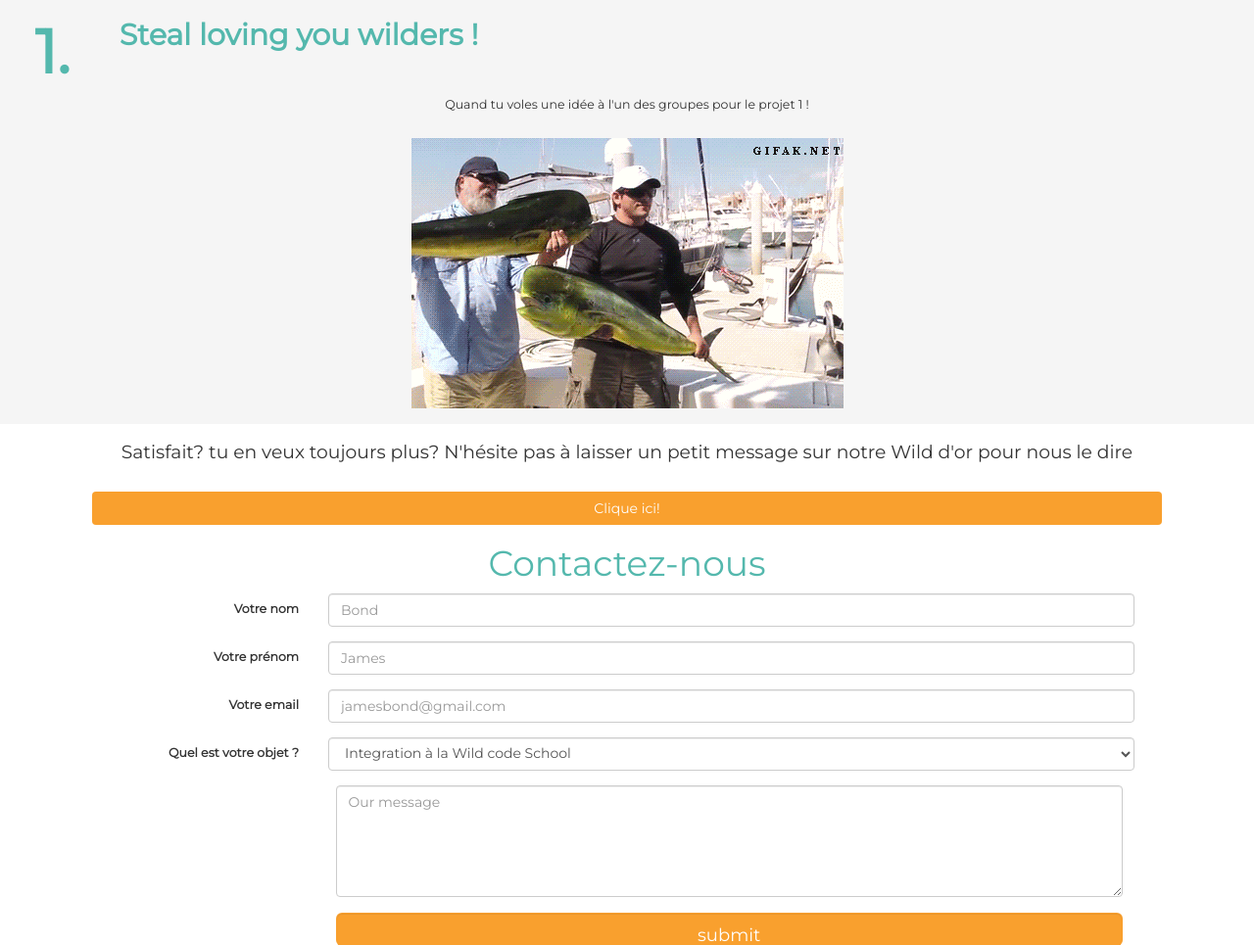
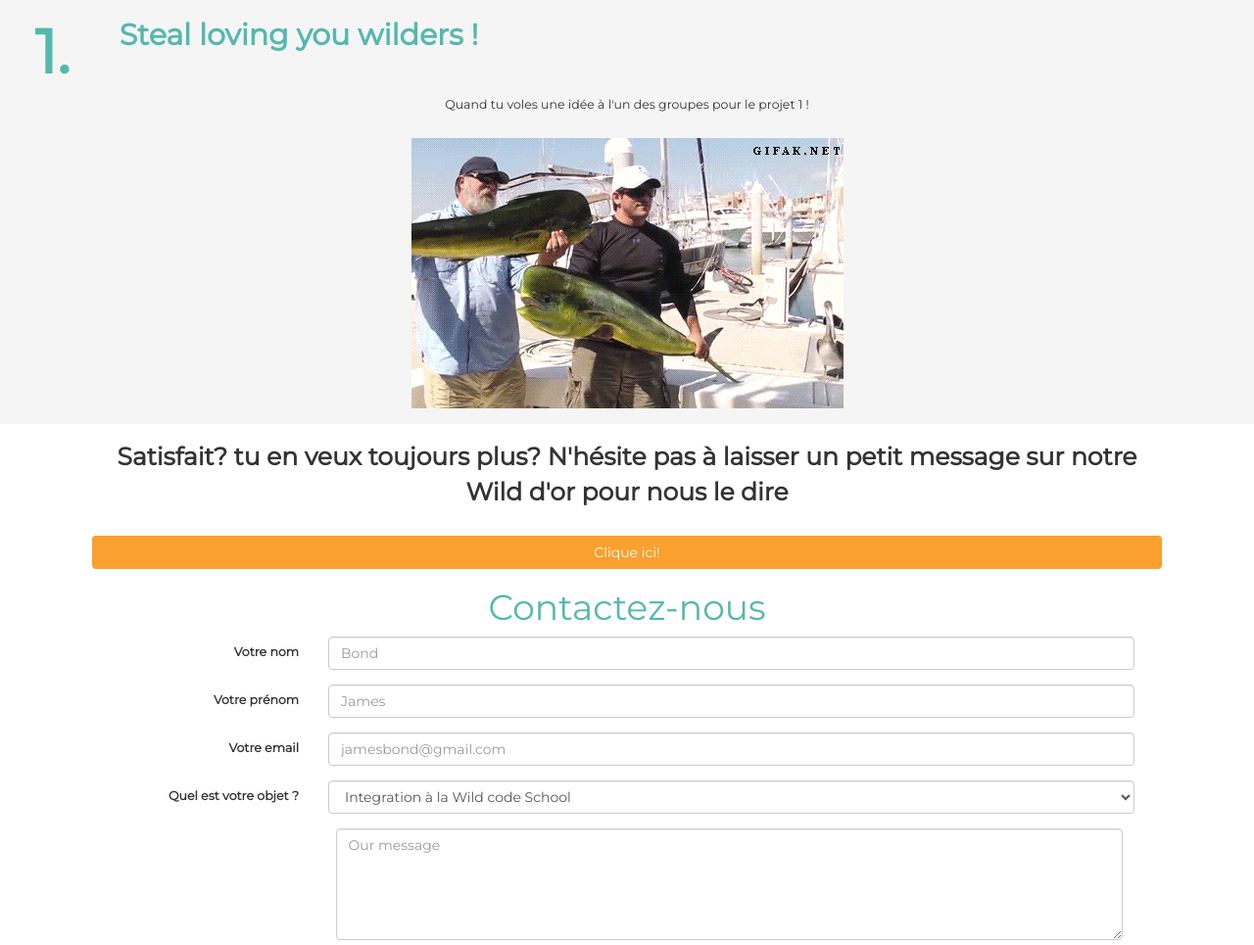
Before and after one commit to LouisBruge/lesjoiesdelawild, a PHP site: page /src/php/top_10.php in a window 1280 px wide. Shown: the part 3466-4431 px from the top of the page at 98% size. Run offline with PHP 8.4, Linux system fonts and the light colour scheme.

Commit message:
increase the size of the #linkTotheGoldenWild p

```diff
--- a/src/css/top_10.css
+++ b/src/css/top_10.css
@@ -99,7 +99,7 @@ p {
  *
  * */
 #linkToTheGoldenWild p {
-   font-size: 3em;
+   font-size: 4em;
    padding-top: 2vmin;
 }
 .btn-orange {
--- a/src/php/top_10.php
+++ b/src/php/top_10.php
@@ -182,7 +182,7 @@
         <section id="linkToTheGoldenWild">
             <div class="row">
                 <div class="col-xs-10 col-xs-offset-1 text-center">
-                    <p> Satisfait? tu en veux toujours plus? N'hésite pas à laisser un petit message sur notre Wild d'or pour nous le dire </p>
+                    <p><b> Satisfait? tu en veux toujours plus? N'hésite pas à laisser un petit message sur notre Wild d'or pour nous le dire </b></p>
                 </div>
                 <a class="btn btn-orange col-xs-offset-1 col-xs-10" href="/src/php/wild_or.php">Clique ici!</a>
             </div>
```
